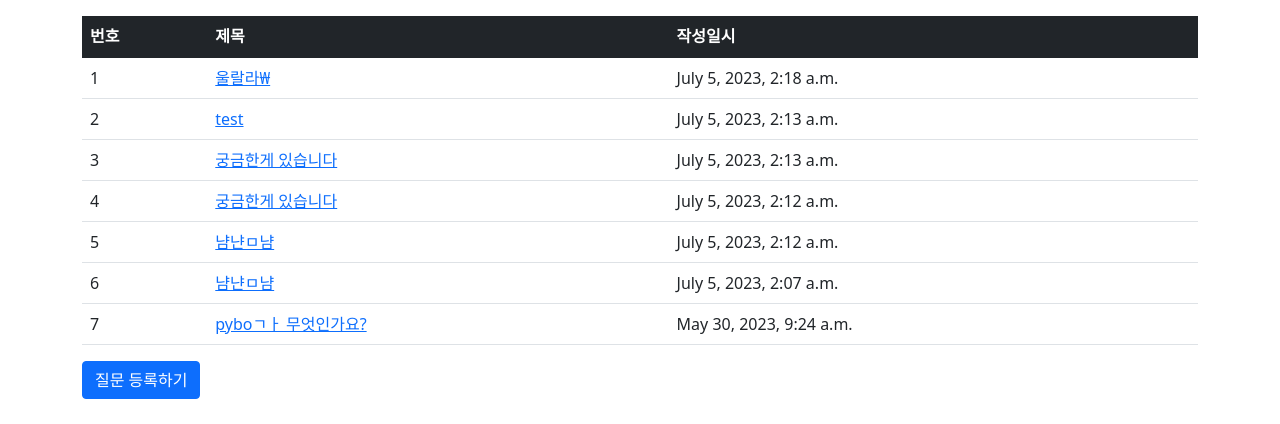
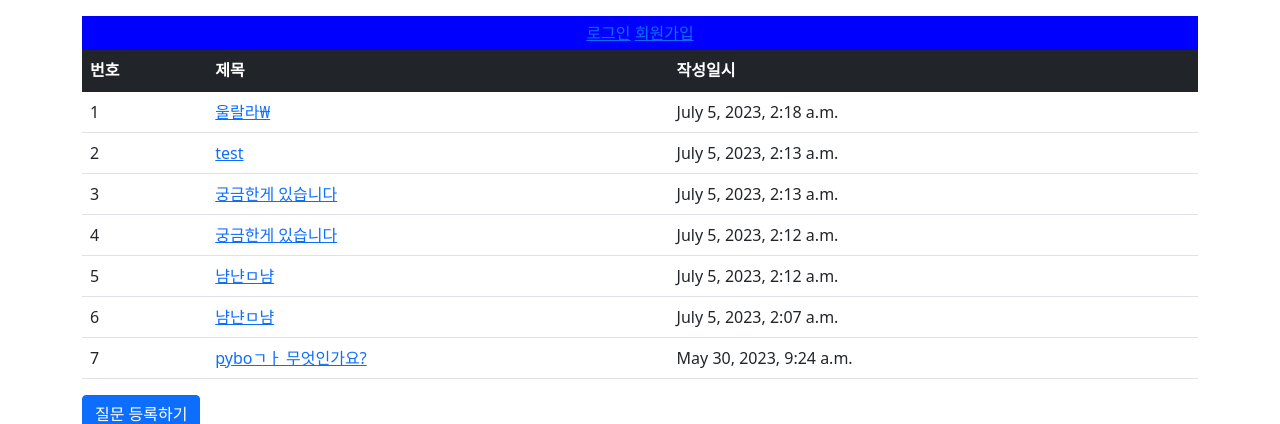
Before and after one commit to LikelionKUBackend/SONSUBIN, a Django app: page /pybo/ in a window 1280 px wide. Shown: the top 424 px of the page. Run offline with Django 4.2, Linux system fonts and the light colour scheme; data comes from the database, SQL or seed files in the repository; some libraries are stand-ins or nearby versions.

Commit message:
로그인,회원가입 버튼

```diff
--- a/DjangoFolder/static/style.css
+++ b/DjangoFolder/static/style.css
@@ -0,0 +1,7 @@
+
+div.info{
+    padding: 5px;
+    background-color: blue;
+}
+
+/* 왜 안 먹을까..? */
--- a/DjangoFolder/templates/base.html
+++ b/DjangoFolder/templates/base.html
@@ -5,11 +5,14 @@
     <!-- Required meta tags -->
     <meta charset="utf-8">
     <meta name="viewport" content="width=device-width, initial-scale=1, shrink-to-fit=no">
+
     <!-- Bootstrap CSS -->
     <link rel="stylesheet" type="text/css" href="{% static 'bootstrap.min.css' %}">
+
     <!-- pybo CSS -->
     <link rel="stylesheet" type="text/css" href="{% static 'style.css' %}">
-    <title>Hello, pybo!</title>
+
+    <title>게시판 학습중!</title>
 </head>
 <body>
 <!-- 기본 템플릿 안에 삽입될 내용 Start -->
--- a/DjangoFolder/templates/pybo/question_list.html
+++ b/DjangoFolder/templates/pybo/question_list.html
@@ -2,6 +2,10 @@
 {% block content%}
 
 <div class="container my-3">
+    <div class="info" style="text-align: center;">
+        <a href="">로그인</a>
+        <a href="">회원가입</a>
+    </div>
     <table class="table">
         <thead>
         <tr class="table-dark">
```
